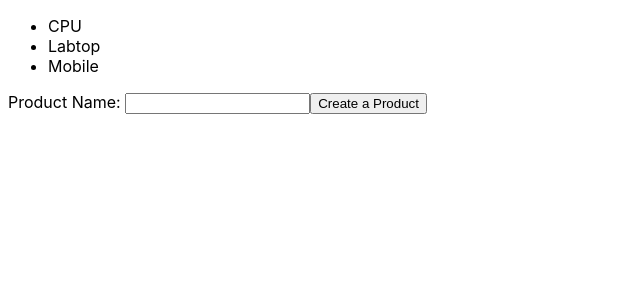
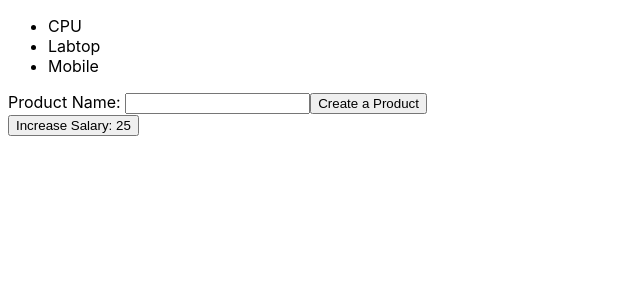
Before and after one commit to OmarThinks/React-Context-Project, a React (Create React App) app in the folder 2-hooks-app/: page / in a window 1280 px wide. Shown: the top 300 px of the page, without its empty margins (0-640 px from the left). Built offline with nearby package versions, Linux system fonts and the light colour scheme.

Commit message:
created the salary state

```diff
--- a/2-hooks-app/src/components/AddProductForm.js
+++ b/2-hooks-app/src/components/AddProductForm.js
@@ -1,11 +1,8 @@
 import React,{useState} from 'react';
-
 
 const AddProductForm = ({addProduct}) => {
 
-
     const [title,setTitle] = useState("");
-
 
     const submitForm=(e)=>{
         e.preventDefault();
--- a/2-hooks-app/src/components/ProductsList.js
+++ b/2-hooks-app/src/components/ProductsList.js
@@ -12,6 +12,8 @@ const ProductsList = () => {
         ]
     );
 
+    const [salary, setSalary] = useState(25);
+
     const addProduct=(title)=>{
         setProducts([...products,{name:title, id:uuid()}])
     }
@@ -24,6 +26,13 @@ const ProductsList = () => {
             })}
         </ul>
         <AddProductForm addProduct={addProduct}/>
+
+        <div>
+            <button onClick={()=>{setSalary(salary+1)}}>Increase Salary: {salary}</button>
+
+        </div>
+
+
     </div> );
 }
 
```
